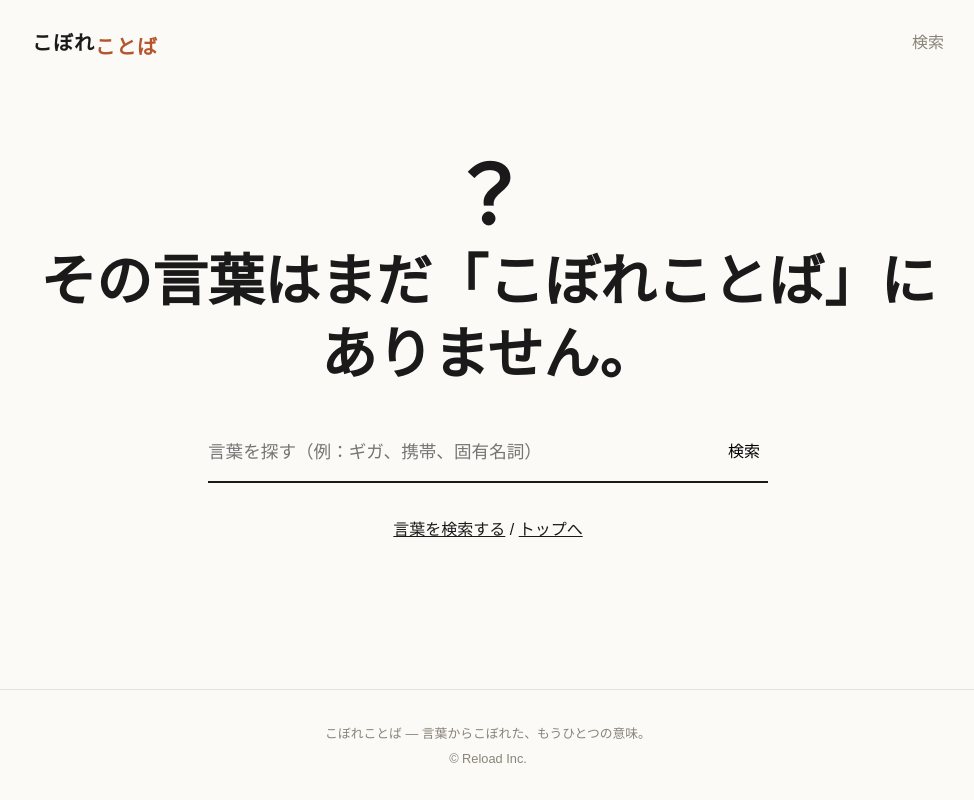
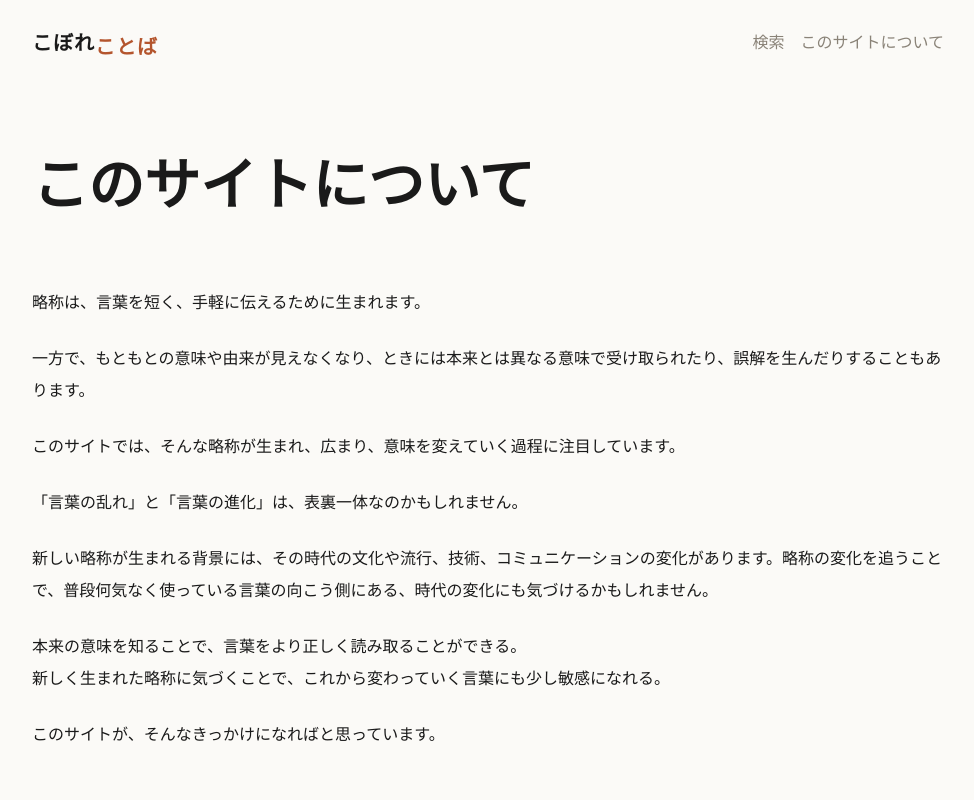
Before and after one commit to reload-co-jp/kobore, a Next.js app: page /about in a window 1280 px wide. Before the commit this address had no page. Shown: the top 800 px of the page, without its empty margins (152-1126 px from the left). Built offline with nearby package versions, Linux system fonts and the light colour scheme.

Commit message:
Add about page

```diff
--- /dev/null
+++ b/app/about/page.tsx
@@ -0,0 +1,32 @@
+import type { Metadata } from "next"
+
+export const metadata: Metadata = { title: "このサイトについて" }
+
+const Page = () => (
+  <>
+    <header className="page-header">
+      <h1>このサイトについて</h1>
+    </header>
+    <section className="about">
+      <p>略称は、言葉を短く、手軽に伝えるために生まれます。</p>
+      <p>
+        一方で、もともとの意味や由来が見えなくなり、ときには本来とは異なる意味で受け取られたり、誤解を生んだりすることもあります。
+      </p>
+      <p>
+        このサイトでは、そんな略称が生まれ、広まり、意味を変えていく過程に注目しています。
+      </p>
+      <p>「言葉の乱れ」と「言葉の進化」は、表裏一体なのかもしれません。</p>
+      <p>
+        新しい略称が生まれる背景には、その時代の文化や流行、技術、コミュニケーションの変化があります。略称の変化を追うことで、普段何気なく使っている言葉の向こう側にある、時代の変化にも気づけるかもしれません。
+      </p>
+      <p>
+        本来の意味を知ることで、言葉をより正しく読み取ることができる。
+        <br />
+        新しく生まれた略称に気づくことで、これから変わっていく言葉にも少し敏感になれる。
+      </p>
+      <p>このサイトが、そんなきっかけになればと思っています。</p>
+    </section>
+  </>
+)
+
+export default Page
--- a/app/globals.css
+++ b/app/globals.css
@@ -48,6 +48,10 @@ main {
   max-width: 960px;
   margin: 0 auto;
   padding: 24px;
+}
+.site-header nav {
+  display: flex;
+  gap: 16px;
 }
 .site-header nav a {
   color: var(--muted);
@@ -546,3 +550,12 @@ main {
     transition: none !important;
   }
 }
+
+/* about */
+.about {
+  font-family: var(--serif);
+  line-height: 2;
+}
+.about p + p {
+  margin-top: 1.5em;
+}
--- a/app/layout.tsx
+++ b/app/layout.tsx
@@ -39,6 +39,7 @@ const RootLayout = ({ children }: { children: React.ReactNode }) => (
         </Link>
         <nav>
           <Link href="/search/">検索</Link>
+          <Link href="/about/">このサイトについて</Link>
         </nav>
       </header>
       <main>{children}</main>
--- a/app/sitemap.ts
+++ b/app/sitemap.ts
@@ -6,6 +6,7 @@ export const dynamic = "force-static"
 
 const sitemap = (): MetadataRoute.Sitemap => [
   { url: `${SITE_URL}/` },
+  { url: `${SITE_URL}/about/` },
   ...getWords().map((w) => ({
     url: `${SITE_URL}${wordUrl(w)}`,
     lastModified: w.updated_at,
```
